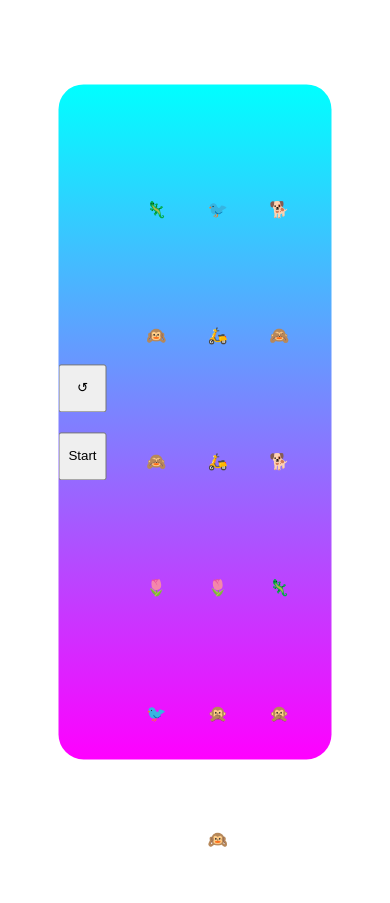
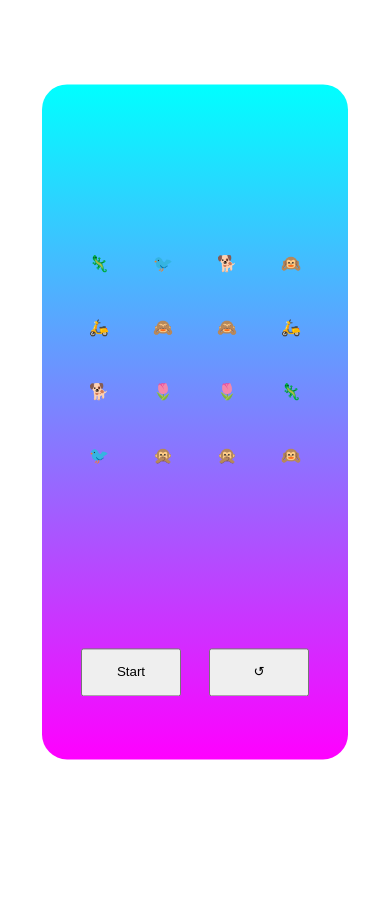
Before and after one commit to mjfneto/concentration-final, a plain HTML site: page index.html in a window 390 px wide. After the commit the page ends 844 px from the top, so only its background shows below. Drawn offline with nearby package versions, Linux system fonts and the light colour scheme.

Commit message:
refactor: changed layout and style to mobile template only

```diff
--- a/css/styles.css
+++ b/css/styles.css
@@ -1,17 +1,17 @@
 
 .stage,
-.sidebar,
+.container,
+.menu,
 .board,
-.grid,
 .card {
     display: flex;
+    align-items: center;
     justify-content: center;
-    align-items: center;
-    flex-wrap: wrap;
+    flex-flow: column wrap;
 }
 
 .stage {
-    width: 70vw;
+    max-width: 80vw;
     height: 80vh;
     position: absolute;
     background-image: linear-gradient(cyan, magenta);
@@ -21,45 +21,54 @@
     border-radius: 25px;
 }
 
-.sidebar {
-    width: 16.6667%;
-    flex-direction: column;
-}
-
-.sidebar > .btn {
-    width: 48px;
-    height: 48px;
-}
-
-.sidebar > .btn:hover {
-    cursor: pointer;
-}
-
-.sidebar > .-restart {
-    margin-bottom: 20px;
+.container {
+    max-width: 320px;
+    height: 100%;
+    padding: 25px;
 }
 
 .board {
-    width: 83.3333%;
+    width: 100%;
+    height: 80%;
     flex-wrap: wrap;
 }
 
 .grid {
-    width: 550px;
-    height: 550px;
+    width: 100%;
+    display: grid;
+    grid-template-columns: 25% 25% 25% 25%;
+    grid-template-rows: 25% 25% 25% 25%;
 }
 
-.card {
-    width: 20%;
-    height: 20%;
+.grid > .card {
+    max-width: 100%;
+    height: 48px;
+    width: 48px;
     padding: 0.5em;
+    justify-content: center;
     border-radius: 25px;
 }
 
-.card:hover {
+.grid > .card:hover {
     cursor: pointer;
 }
 
-.card > .-icon {
+.grid .-icon {
     font-size: 2em;
 }
+
+.container > .menu {
+    flex-direction: row;
+    justify-content: space-around;
+    width: 100%;
+    height: 20%;
+}
+
+.container .btn {
+    width: 100px;
+    height: 48px;
+}
+
+.container .btn:hover {
+    cursor: pointer;
+}
--- a/index.html
+++ b/index.html
@@ -12,13 +12,14 @@
 
 <body>
     <main class="stage">
-        <nav class="sidebar">
-            <button class="btn -restart">↺</button>
-            <button class="btn -menu">Start</button>
-        </nav>
-        <div class="board">
-            <div class="grid">
+        <div class="container">
+            <div class="board">
+                <div class="grid"></div>
             </div>
+            <nav class="menu">
+                <button class="btn -start">Start</button>
+                <button class="btn -restart">↺</button>
+            </nav>
         </div>
     </main>
 </body>
```
